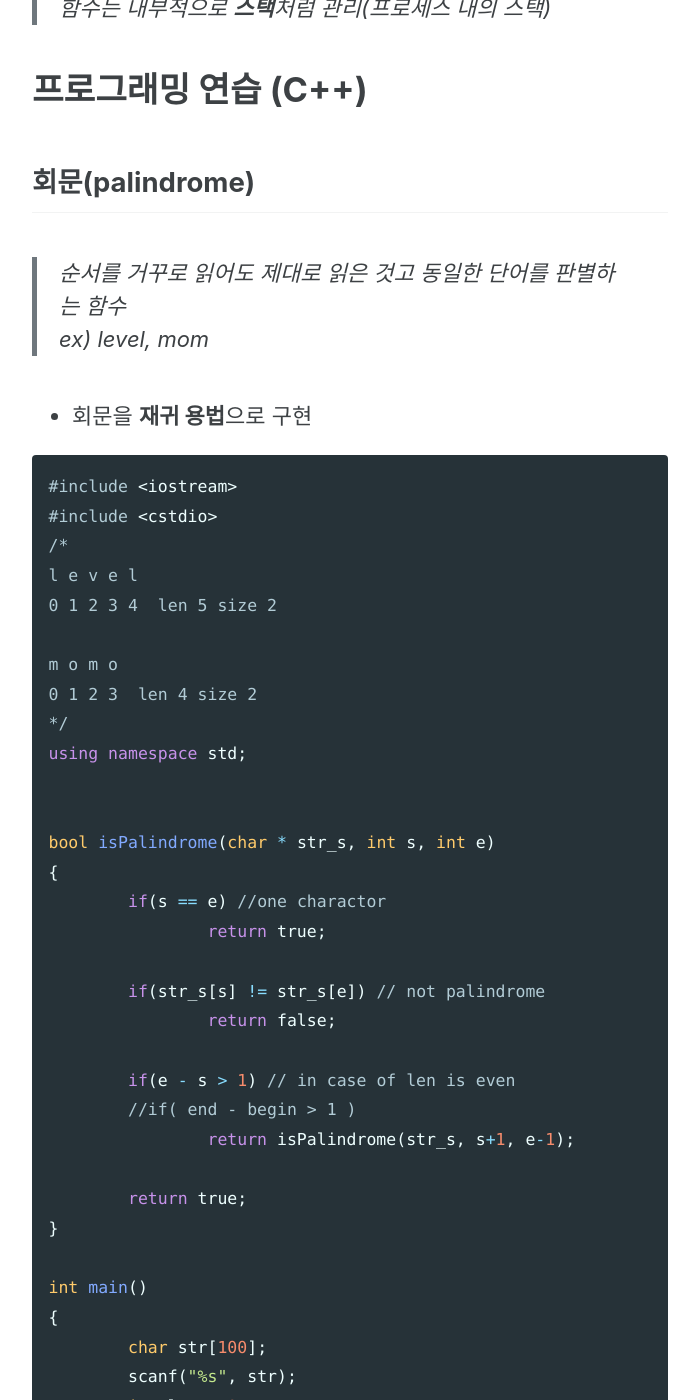
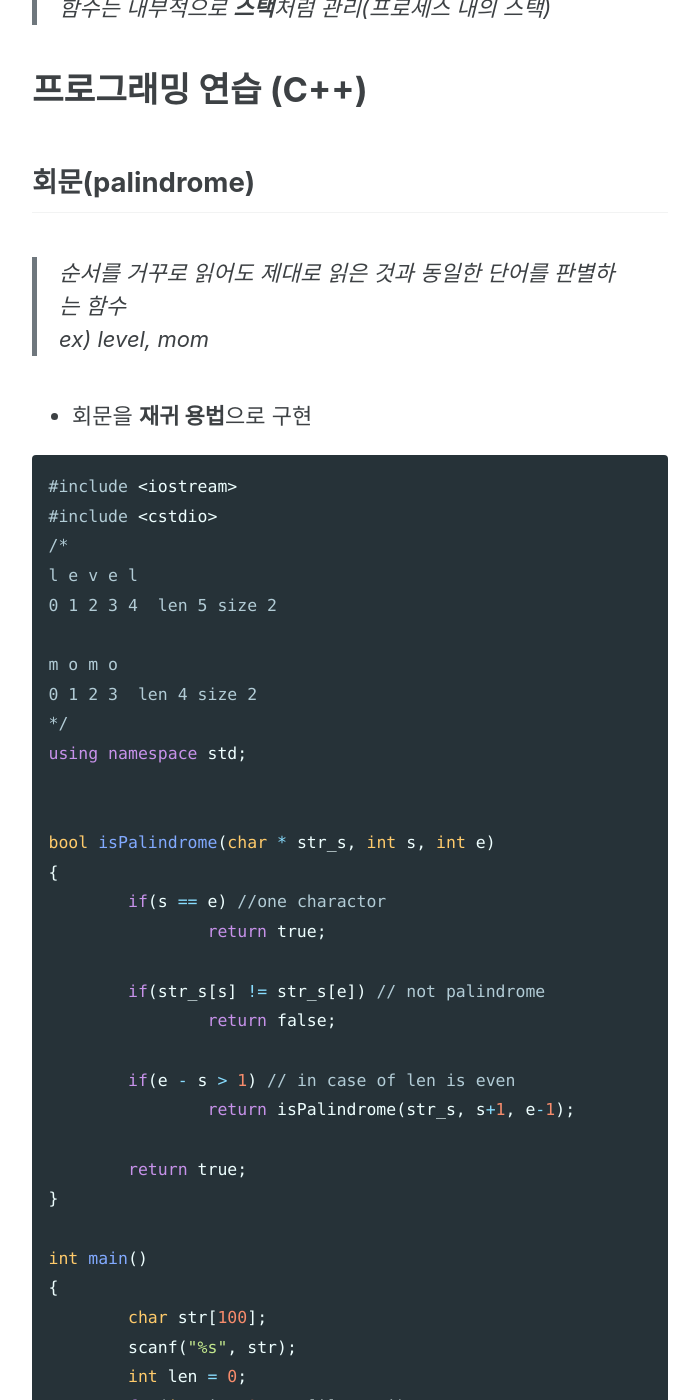
Before and after one commit to sujinsjlee/TIL, a Jekyll site: the page built from _posts/2020-03-14-Algorithm_(4)_recursive.md, in a window 1280 px wide and 1400 px high, scrolled down 350 px. Shown: the whole window, without its empty margins (290-989 px from the left). Built offline with Jekyll 4.4.1, drawn with Linux system fonts in a browser that asks for light colours; cached includes are drawn as plain includes; nearby versions of some CDN libraries.

Commit message:
[Algorithm] Recursive call update 2

```diff
--- a/_posts/2020-03-14-Algorithm_(4)_recursive.md
+++ b/_posts/2020-03-14-Algorithm_(4)_recursive.md
@@ -14,7 +13,7 @@ use_math: true
 # 프로그래밍 연습 (C++)
 
 ## 회문(palindrome)
-> 순서를 거꾸로 읽어도 제대로 읽은 것고 동일한 단어를 판별하는 함수
+> 순서를 거꾸로 읽어도 제대로 읽은 것과 동일한 단어를 판별하는 함수
 > ex) level, mom
 
 
@@ -45,7 +44,6 @@ bool isPalindrome(char * str_s, int s, int e)
 		return false;
 
 	if(e - s > 1) // in case of len is even
-	//if( end - begin > 1 )
 		return isPalindrome(str_s, s+1, e-1);
 
 	return true;
```
Also changed, not shown: other parts of _posts/2020-03-14-Algorithm_(4)_recursive.md (+3 -1 lines), assets/images/recursiveimg.png (added).
